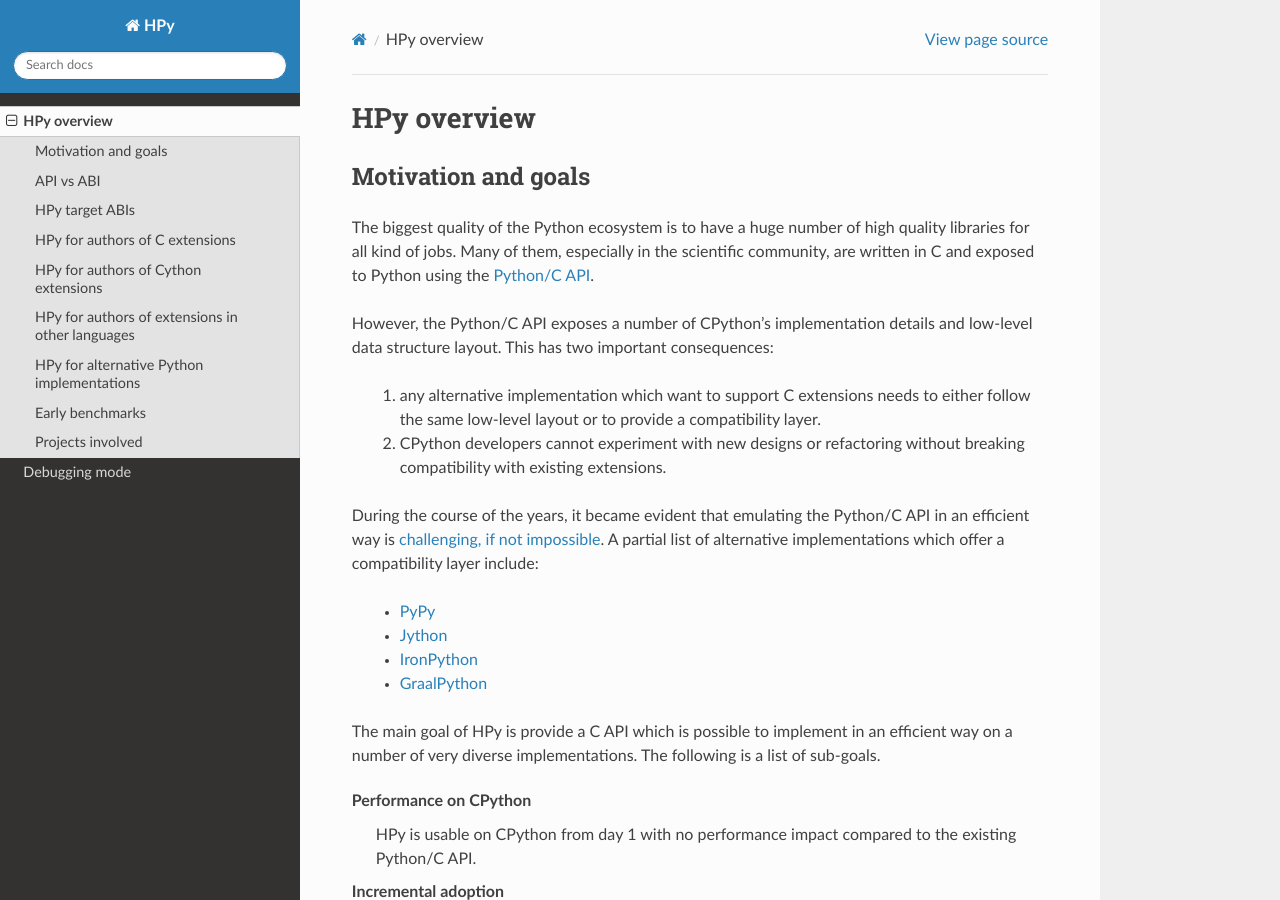
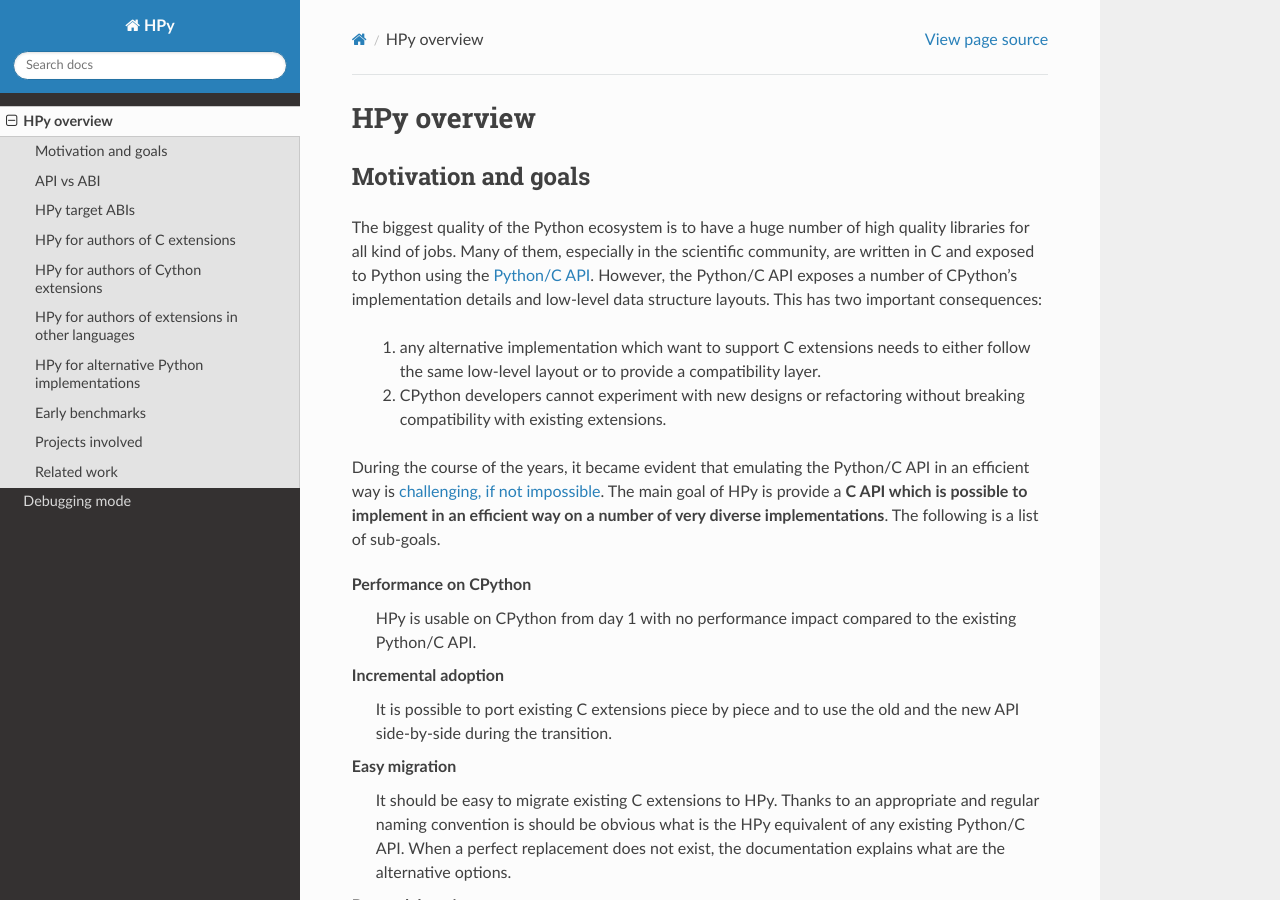
Before and after one commit to hpyproject/hpy, a Sphinx documentation site: the page built from docs/overview.rst, in a window 1280 px wide and 900 px high. Built offline with Sphinx 7.4.7 and the Read the Docs theme 2.0.0, drawn with Linux system fonts in a browser that asks for light colours; some of the changed text lies outside the part shown.

Commit message:
move the list of cpyext-like projects into its own section

```diff
--- a/docs/overview.rst
+++ b/docs/overview.rst
@@ -7,10 +7,9 @@
 The biggest quality of the Python ecosystem is to have a huge number of high
 quality libraries for all kind of jobs. Many of them, especially in the
 scientific community, are written in C and exposed to Python using the
-`Python/C API <https://docs.python.org/3/c-api/index.html>`_.
-
-However, the Python/C API exposes a number of CPython's implementation details
-and low-level data structure layout. This has two important consequences:
+`Python/C API <https://docs.python.org/3/c-api/index.html>`_.  However, the
+Python/C API exposes a number of CPython's implementation details and
+low-level data structure layouts. This has two important consequences:
 
   1. any alternative implementation which want to support C extensions needs
      to either follow the same low-level layout or to provide a compatibility
@@ -22,21 +21,10 @@
 
 During the course of the years, it became evident that emulating the Python/C
 API in an efficient way is `challenging, if not impossible
-<https://morepypy.blogspot.com/2018/09/inside-cpyext-why-emulating-cpython-c.html>`_. A
-partial list of alternative implementations which offer a compatibility layer
-include:
-
-  - `PyPy <https://doc.pypy.org/en/latest/faq.html#do-cpython-extension-modules-work-with-pypy>`_
-
-  - `Jython <https://www.jyni.org/>`_
-
-  - `IronPython <https://github.com/IronLanguages/ironclad>`_
-
-  - `GraalPython <https://github.com/graalvm/graalpython>`_
-
-The main goal of HPy is provide a C API which is possible to implement in an
-efficient way on a number of very diverse implementations.  The following is a
-list of sub-goals.
+<https://morepypy.blogspot.com/2018/09/inside-cpyext-why-emulating-cpython-c.html>`_.
+The main goal of HPy is provide a **C API which is possible to implement in an
+efficient way on a number of very diverse implementations**.  The following is
+a list of sub-goals.
 
 Performance on CPython
   HPy is usable on CPython from day 1 with no performance impact compared to
@@ -246,3 +234,18 @@
 
 Projects involved
 -----------------
+
+
+Related work
+-------------
+
+A partial list of alternative implementations which offer a compatibility
+layer include:
+
+  - `PyPy <https://doc.pypy.org/en/latest/faq.html#do-cpython-extension-modules-work-with-pypy>`_
+
+  - `Jython <https://www.jyni.org/>`_
+
+  - `IronPython <https://github.com/IronLanguages/ironclad>`_
+
+  - `GraalPython <https://github.com/graalvm/graalpython>`_
```
